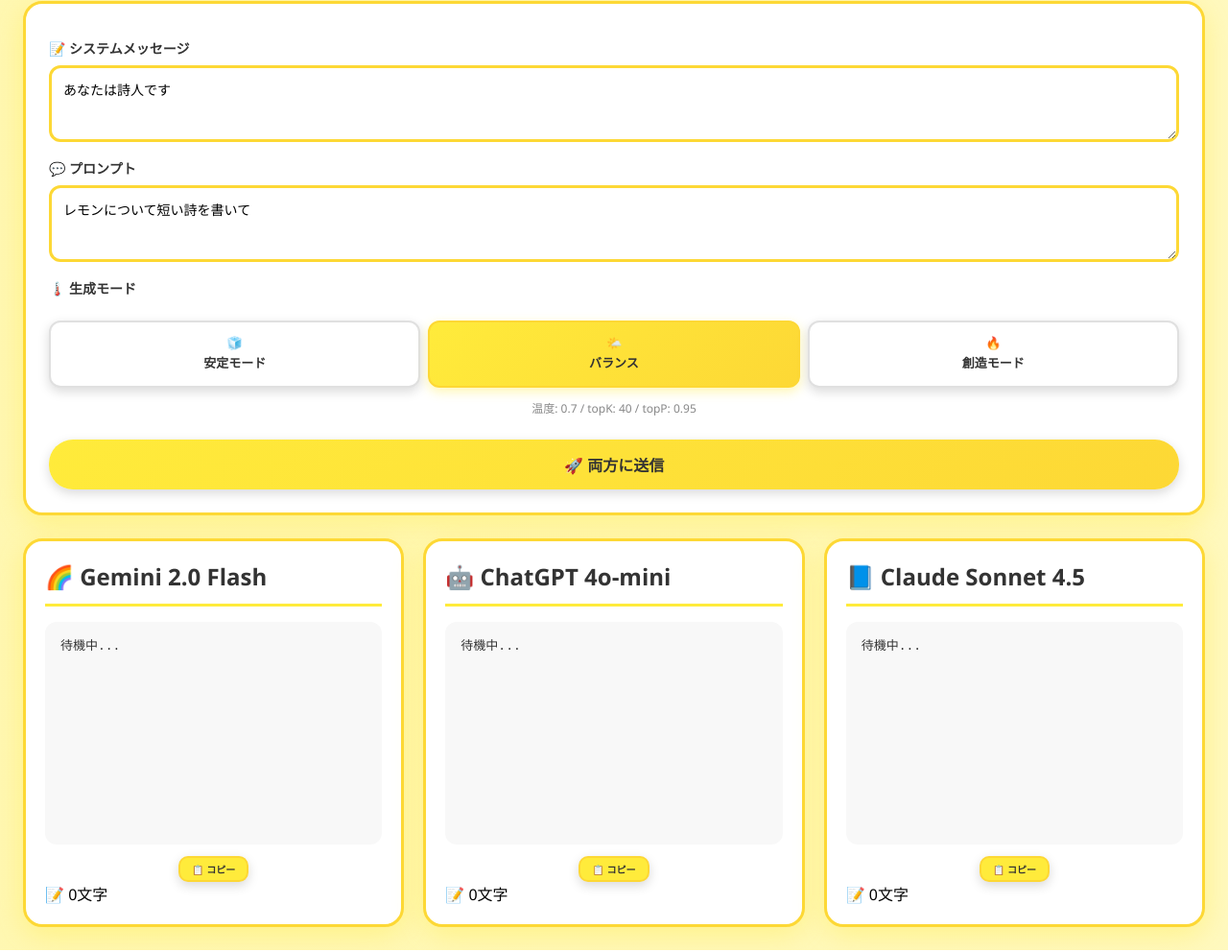
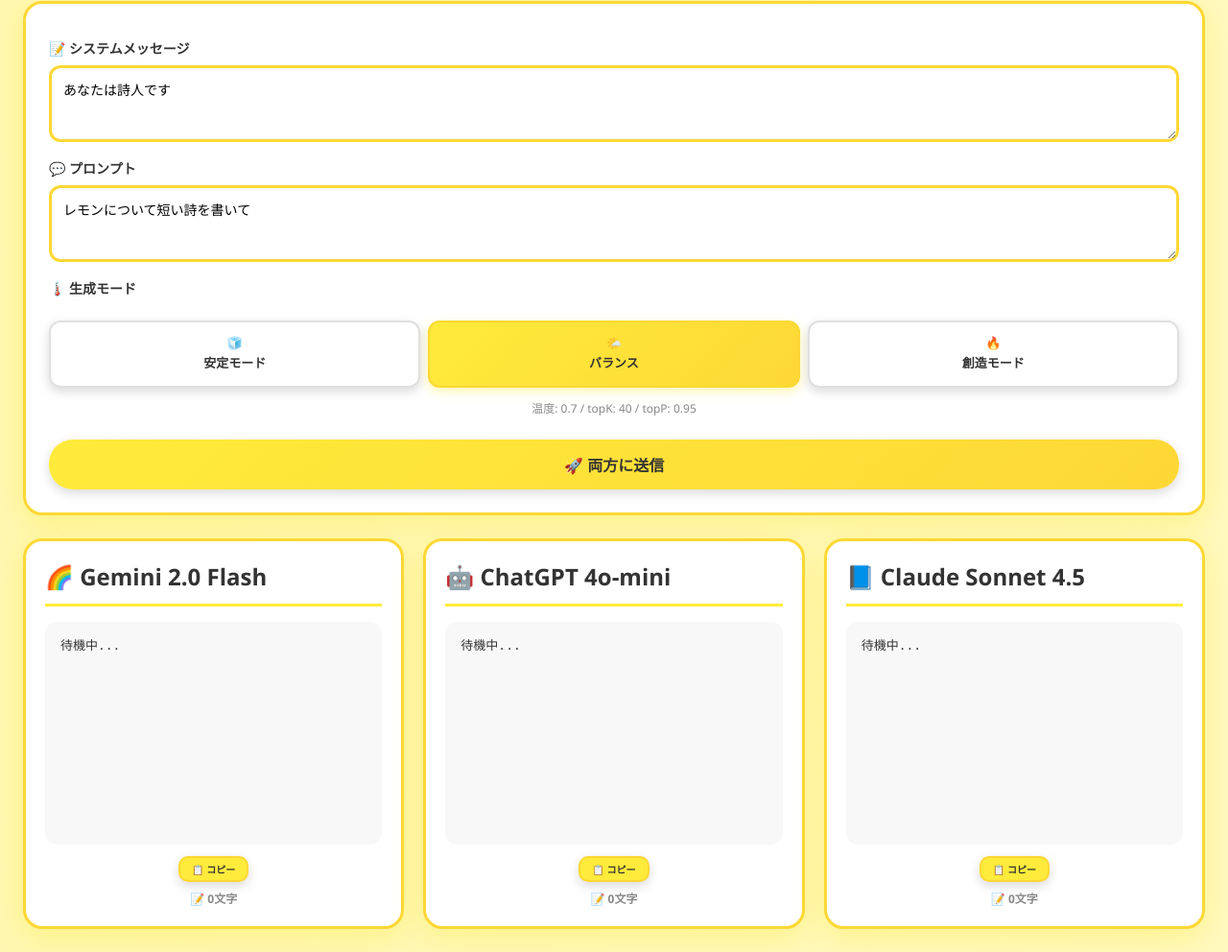
Before and after one commit to rirakuma0120/gemini-claude-tool, a plain HTML site: page public/index.html in a window 1280 px wide. Shown: the part 154-1146 px from the top of the page at 96% size. Drawn offline with Linux system fonts and the light colour scheme.

Commit message:
Add word count styling to index.html

```diff
--- a/public/index.html
+++ b/public/index.html
@@ -327,10 +327,21 @@
       width: fit-content;
     }
 
+    .word-count {
+      text-align: center;
+      font-size: 12px;
+      color: #888;
+      margin-top: 8px;
+      font-weight: bold;
+    }
+
+    body.dark-mode .word-count {
+        color: #b0b0b0;
+   }
     .copy-btn:hover {
-      background: #FDD835;
-      transform: scale(1.05);
-    }
+        background: #FDD835;
+        transform: scale(1.05);
+   }
 
     .copy-btn.copied {
       background: #4CAF50;
```
